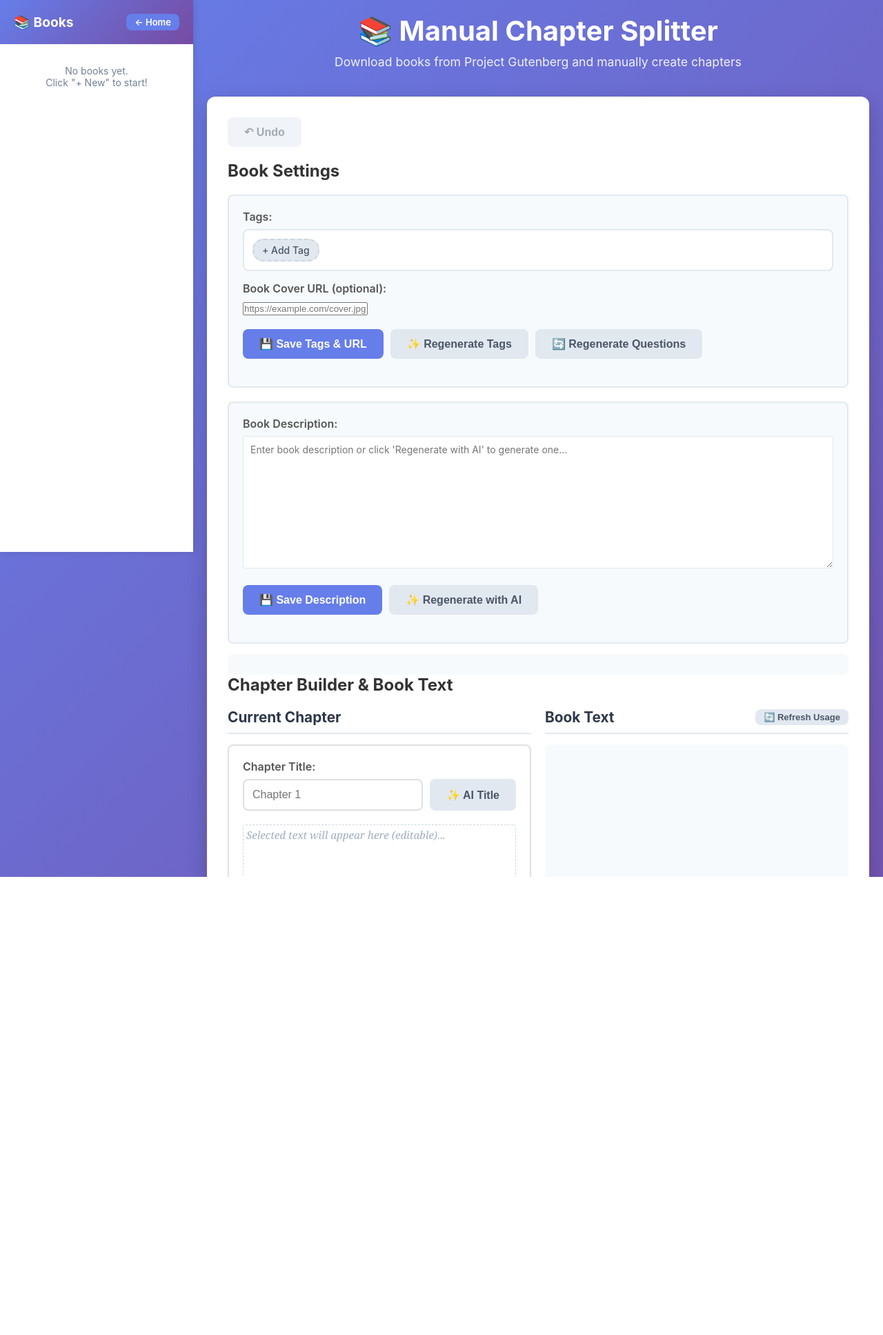
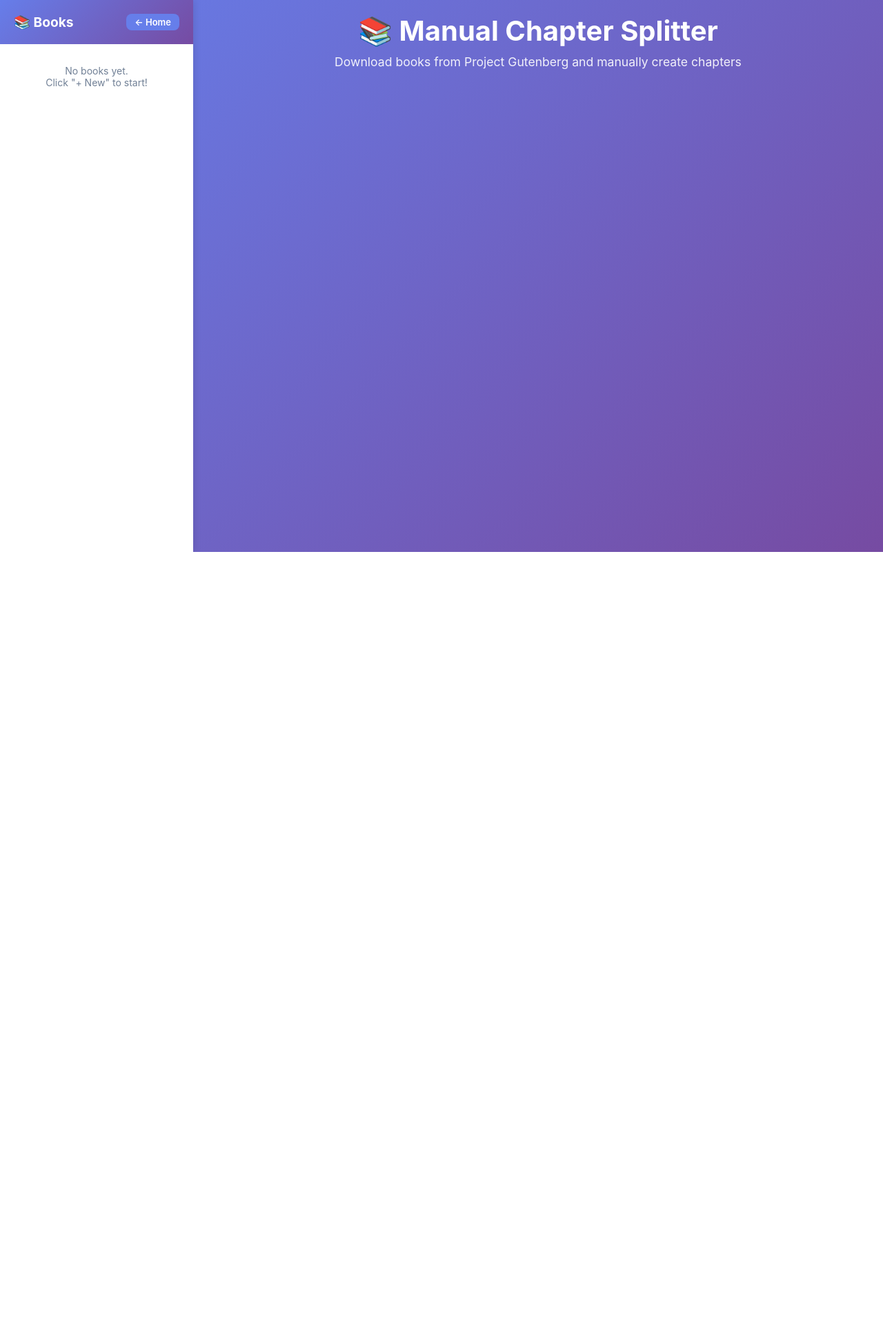
Before and after one commit to yylde/dannous-backend, a Flask app: page /draft/1 in a window 1280 px wide. Shown: the whole page at 69% size. After the commit the page ends 800 px from the top, so only its background shows below. Run offline with Flask 3, Linux system fonts and the light colour scheme; data that the repository does not hold is empty; parts of the project's set-up code (start-up, migrations or seed data) failed here and were passed over; some libraries are stand-ins or nearby versions.

Commit message:
Update book creation to use a default reading level
Modify the book creation process to consistently use an intermediate reading level and adjust the display of the book section.

Replit-Commit-Author: Agent
Replit-Commit-Session-Id: e4aab35b-13d7-4969-8465-16ba01ff2a93
Replit-Commit-Checkpoint-Type: full_checkpoint
Replit-Commit-Event-Id: bc50a791-7cc3-4f4f-a256-fdbe0ca825c9
Replit-Commit-Screenshot-Url: https://storage.googleapis.com/screenshot-production-us-central1/5afc117a-ce11-4146-853e-b9e1be2a1a23/e4aab35b-13d7-4969-8465-16ba01ff2a93/LuNvhCZ

```diff
--- a/static/js/app.js
+++ b/static/js/app.js
@@ -977,7 +977,7 @@ async function saveChapters() {
     }
 
     const ageRange = '8-12'; // Default age range
-    const readingLevel = document.getElementById('reading-level').value;
+    const readingLevel = 'intermediate'; // Always use intermediate as default
 
     showLoading(true);
     showStatus('Saving chapters and generating questions...', 'info');
@@ -1038,8 +1038,8 @@ function showStatus(message, type = 'info') {
 // ==================== DRAFT FUNCTIONS ====================
 
 function showNewBookForm() {
-    document.getElementById('download-section').scrollIntoView({ behavior: 'smooth' });
-    document.getElementById('gutenberg-id').focus();
+    // Navigate to home page where download section is now located
+    window.location.href = '/';
 }
 
 async function loadDraftsInSidebar() {
@@ -1169,10 +1169,12 @@ async function loadDraft(draftId) {
         }));
 
 
-        // Set form values
-        document.getElementById('reading-level').value = draft.reading_level || 'intermediate';
-        document.getElementById('cover-image-url').value = draft.cover_image_url || '';
-        updateCoverPreview(); // Show preview if URL exists
+        // Set form values (only if elements exist)
+        const coverUrlInput = document.getElementById('cover-image-url');
+        if (coverUrlInput) {
+            coverUrlInput.value = draft.cover_image_url || '';
+            updateCoverPreview(); // Show preview if URL exists
+        }
 
         // Load tags and tag status
         currentTags = draft.tags || [];
@@ -1255,8 +1257,9 @@ async function saveDraft() {
 
     try {
         const ageRange = '8-12'; // Default age range
-        const readingLevel = document.getElementById('reading-level').value;
-        let coverImageUrl = document.getElementById('cover-image-url').value.trim();
+        const readingLevel = 'intermediate'; // Always use intermediate as default
+        const coverUrlInput = document.getElementById('cover-image-url');
+        let coverImageUrl = coverUrlInput ? coverUrlInput.value.trim() : '';
 
         // If cover URL is empty and we're creating a new draft, ask user
         if (!coverImageUrl && !currentDraftId) {
@@ -1313,7 +1316,7 @@ async function saveDraftChapter(chapterData) {
 
     try {
         const ageRange = '8-12'; // Default age range
-        const readingLevel = document.getElementById('reading-level').value;
+        const readingLevel = 'intermediate'; // Always use intermediate as default
 
         // Calculate the next chapter number based on existing chapters
         const nextChapterNumber = chapters.length + 1;
--- a/templates/draft.html
+++ b/templates/draft.html
@@ -123,7 +123,7 @@
             </div>
         </header>
 
-        <section id="book-section">
+        <section id="book-section" style="display: none;">
             <div class="card">
                 <div id="book-info"></div>
 
```
Also changed, not shown: attached_assets/Screenshot 2025-11-09 at 12.55.45 AM_1762678553706.png (added).
